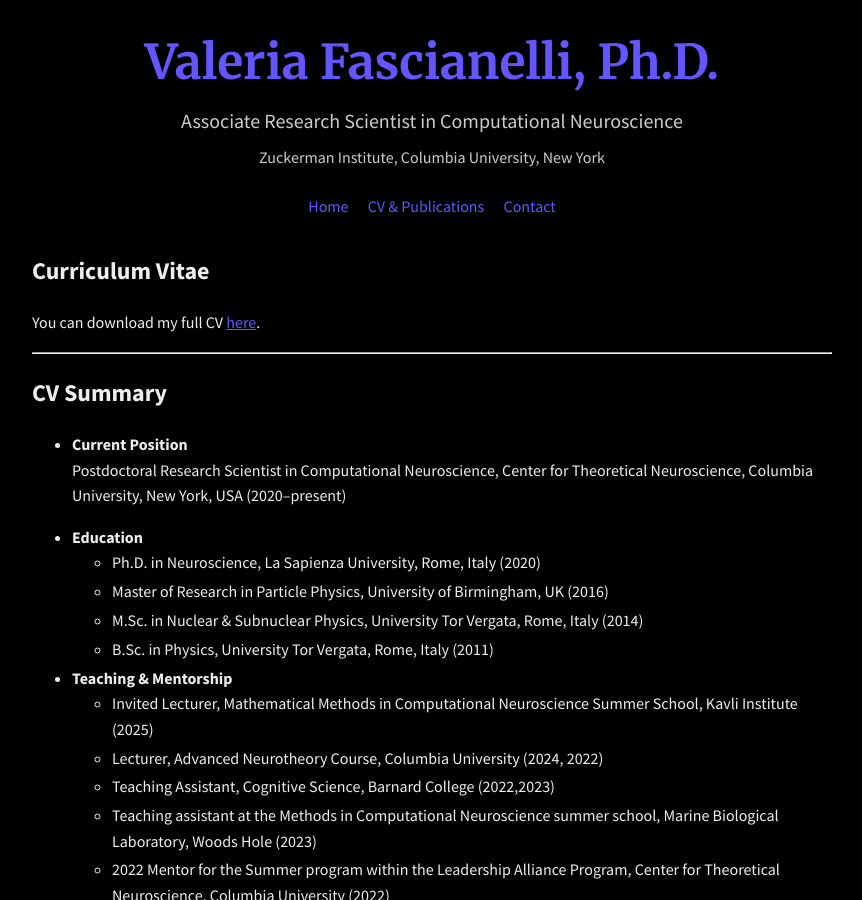
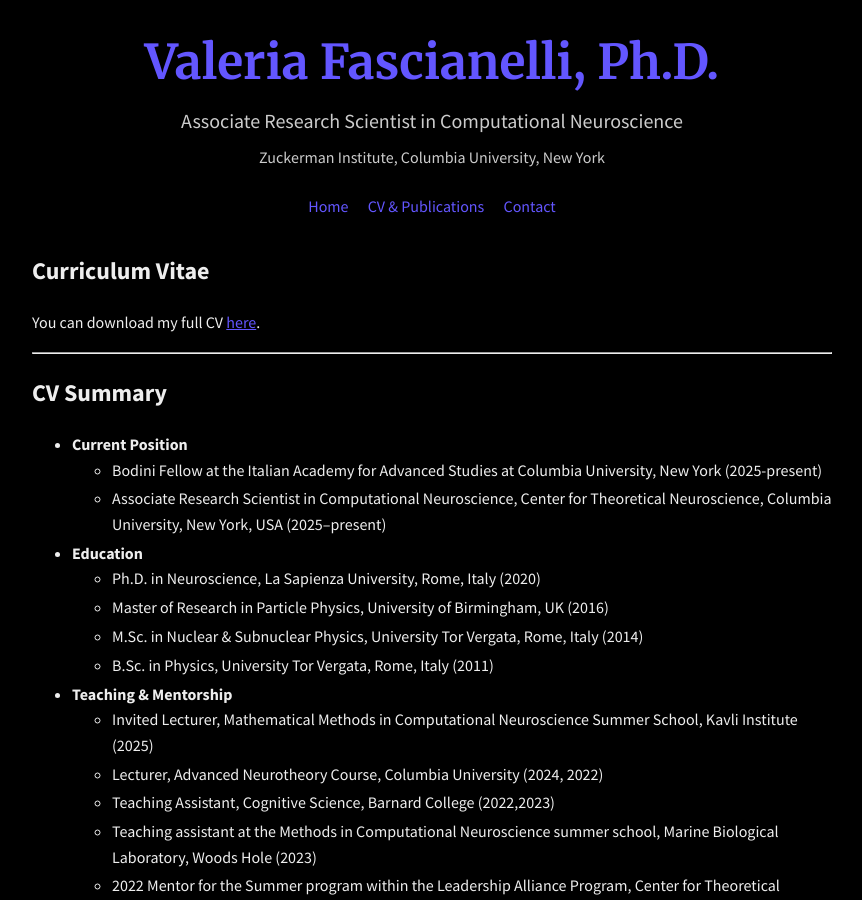
Before and after one commit to ValeriaFascianelli/valeriafascianelli.github.io, a Jekyll site: the page built from cv-and-publications.md, in a window 1280 px wide and 900 px high. Shown: the whole window, without its empty margins (208-1070 px from the left). Built offline with Jekyll 4.4.1, drawn with Linux system fonts in a browser that asks for light colours.

Commit message:
Update CV

```diff
--- a/cv-and-publications.md
+++ b/cv-and-publications.md
@@ -13,8 +13,10 @@
 ---
 ## CV Summary
 
+
 - **Current Position**
-  Postdoctoral Research Scientist in Computational Neuroscience, Center for Theoretical Neuroscience, Columbia University, New York, USA (2020–present)
+  - Bodini Fellow at the Italian Academy for Advanced Studies at Columbia University, New York (2025-present)
+  - Associate Research Scientist in Computational Neuroscience, Center for Theoretical Neuroscience, Columbia University, New York, USA (2025–present)
 
 - **Education**
   - Ph.D. in Neuroscience, La Sapienza University, Rome, Italy (2020)
```
